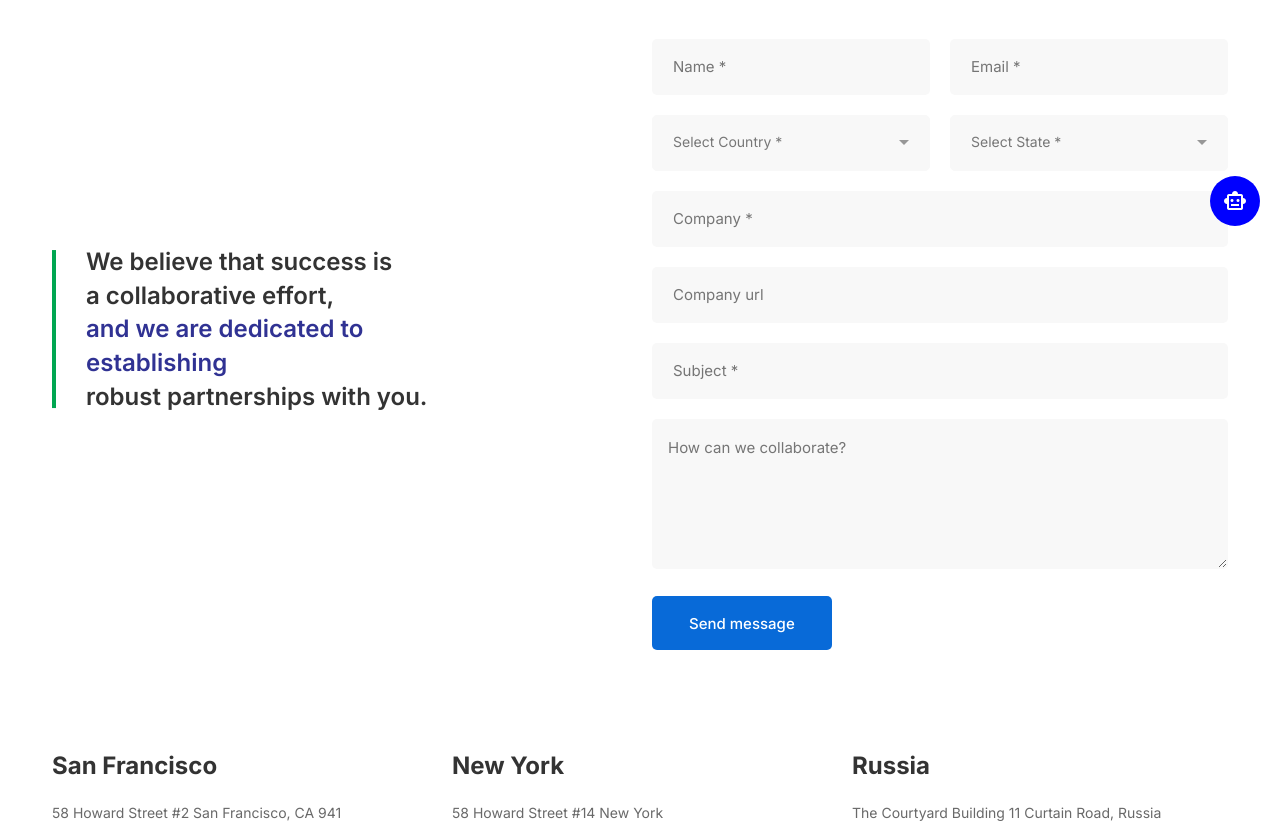
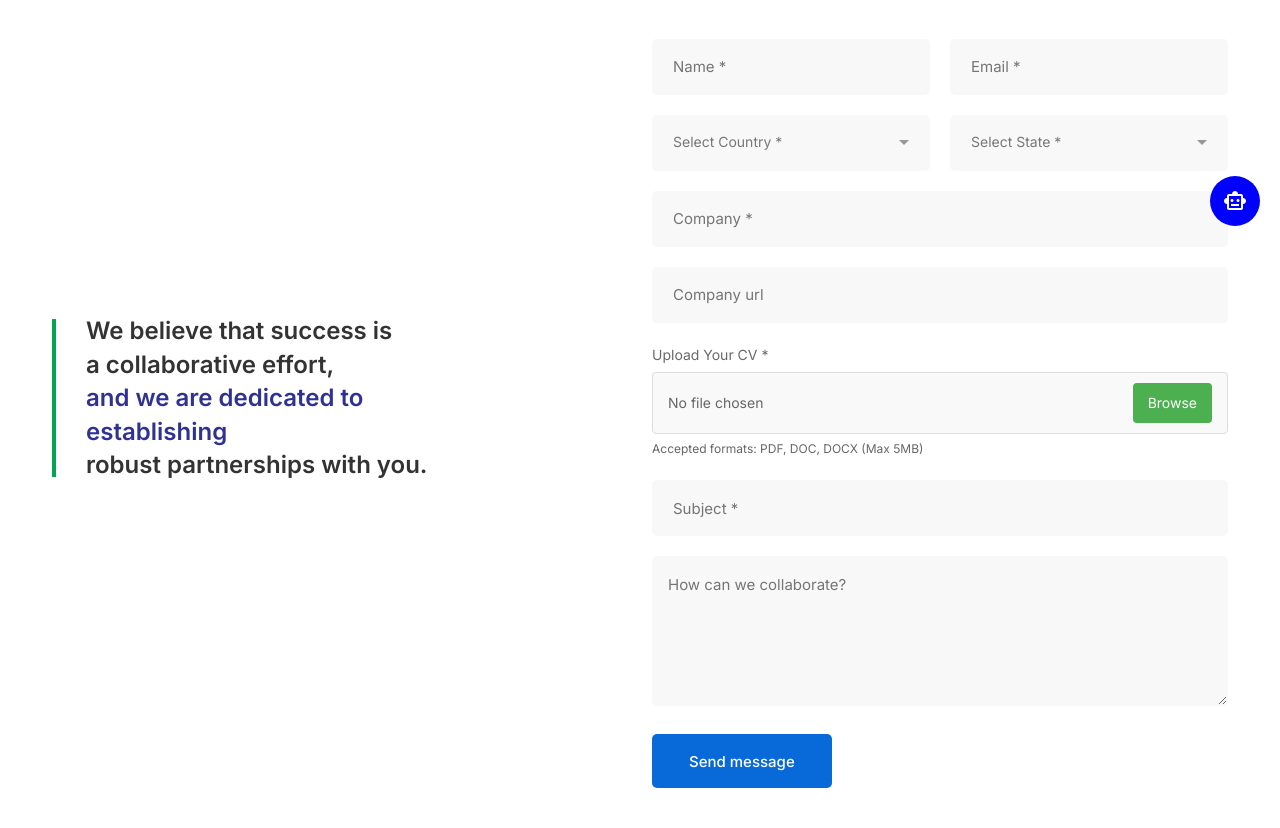
Before and after one commit to ahmedtouahria/isterlab-website, a Django app: page /become-a-partner/ in a window 1280 px wide. Shown: the part 554-1382 px from the top of the page. Run offline with Django 5.2, Linux system fonts and the light colour scheme; data comes from the database, SQL or seed files in the repository; both versions use the stored data as it was after the commit; some libraries are stand-ins or nearby versions.

Commit message:
add cv and country

```diff
--- a/landing/admin.py
+++ b/landing/admin.py
@@ -40,9 +40,15 @@ class BlogAdmin(ModelAdmin):
     model = Blog
     list_display = ['title','created_at']
 
+class BecomepartnerAdmin(ModelAdmin):
+    model = ContactPartner
+    list_display = ['name','email','company','country','state']
+    list_filter = ['country','state']
+
 admin.site.register(Solution,SolutionsAdmin)
 admin.site.register(Service,ServiceAdmin)
 admin.site.register(Coverage,CovergeAdmin)
 admin.site.register(Brand,BrandAdmin)
 admin.site.register(FAQ)
 admin.site.register(Blog,BlogAdmin)
+admin.site.register(ContactPartner,BecomepartnerAdmin)
--- a/landing/models.py
+++ b/landing/models.py
@@ -121,12 +121,13 @@ class ContactPartner(models.Model):
     name = models.CharField(max_length=255)
     company = models.CharField(max_length=255)
     company_url = models.CharField(max_length=255,blank=True, null=True)
-
+    country = models.CharField(max_length=255,blank=True, null=True)
+    state = models.CharField(max_length=255,blank=True, null=True)
     email = models.EmailField(max_length=255)
     subject = models.TextField()
     message = models.TextField()
     created_at = models.DateTimeField(auto_now_add=True)
-
+    cv = models.FileField(upload_to="cvs", max_length=255,blank=True, null=True)
     def __str__(self):
         return self.name
 
--- a/landing/views.py
+++ b/landing/views.py
@@ -120,6 +120,9 @@ def become_a_partner(request):
         con_subject = request.POST.get('con_subject')
         con_company = request.POST.get('company_name')
         con_company_url = request.POST.get('company_url')
+        con_country = request.POST.get('con_country')
+        con_state = request.POST.get('con_state')
+        cv = request.FILES.get('cv')
 
         con_message = request.POST.get('con_message')
         recaptcha_response = request.POST.get('g-recaptcha-response')
@@ -142,7 +145,10 @@ def become_a_partner(request):
                 subject = con_subject,
                 message = con_message,
                 company=con_company,
-                con_company_url = con_company_url
+                con_company_url = con_company_url,
+                country = con_country,
+                state = con_state,
+                cv=cv
             )
             # reCAPTCHA passed, process the form (e.g., send email, save to DB)
             return render(request, 'pages/become_a_partner.html', {"message": "Your message has been sent successfully!"})
--- a/templates/pages/become_a_partner.html
+++ b/templates/pages/become_a_partner.html
@@ -5,6 +5,55 @@
 {% include "components/breadcrumbs.html" with section='Become a partner' %}
 {% endblock breadcrumbs %}
 {% block content %}
+<style>
+    /* File upload styling */
+    .file-upload-label {
+        display: block;
+        width: 100%;
+        cursor: pointer;
+    }
+
+    .file-upload-label input[type="file"] {
+        display: none;
+    }
+
+    .file-upload-custom {
+        display: flex;
+        align-items: center;
+        border: 1px solid #ddd;
+        padding: 10px 15px;
+        border-radius: 4px;
+        background: #f9f9f9;
+        margin-top: 5px;
+    }
+
+    .file-name {
+        flex-grow: 1;
+        color: #666;
+        white-space: nowrap;
+        overflow: hidden;
+        text-overflow: ellipsis;
+    }
+
+    .browse-btn {
+        background: #4CAF50;
+        color: white;
+        border: none;
+        padding: 8px 15px;
+        border-radius: 4px;
+        cursor: pointer;
+    }
+
+    .browse-btn:hover {
+        background: #45a049;
+    }
+
+    .file-hint {
+        font-size: 12px;
+        color: #666;
+        margin-top: 5px;
+    }
+</style>
 
 <div class="site-wrapper-reveal">
     <!--====================  Conact us Section Start ====================-->
@@ -24,7 +73,7 @@
                     {% endif %}
                     <div class="contact-form-wrap">
 
-                        <form id="contact-form-02" method="post">
+                        <form id="contact-form-02" method="post" enctype="multipart/form-data">
                             {% csrf_token %}
                             <div class="contact-form">
                                 <div class="contact-input">
@@ -40,14 +89,14 @@
                                     <div class="contact-inner">
                                         <select name="con_country" id="country" required>
                                             <option value="" disabled selected>Select Country *</option>
-                                            <!-- Countries will be populated by JavaScript -->
+                                            <!-- Countries populated by JavaScript -->
                                         </select>
                                     </div>
 
                                     <div class="contact-inner">
                                         <select name="con_state" id="state" required disabled>
                                             <option value="" disabled selected>Select State *</option>
-                                            <!-- States will be populated based on country selection -->
+                                            <!-- States populated based on country selection -->
                                         </select>
                                     </div>
                                 </div>
@@ -55,8 +104,22 @@
                                     <input name="company_name" type="text" placeholder="Company *" required>
                                 </div>
                                 <div class="contact-inner">
-                                    <input name="company_url" type="text" placeholder="Company url" required>
+                                    <input name="company_url" type="text" placeholder="Company url">
                                 </div>
+
+                                <!-- CV Upload Field -->
+                                <div class="contact-inner">
+                                    <label for="cv-upload" class="file-upload-label">
+                                        <span>Upload Your CV *</span>
+                                        <input name="con_cv" type="file" id="cv-upload" accept=".pdf,.doc,.docx" required>
+                                        <div class="file-upload-custom">
+                                            <span class="file-name">No file chosen</span>
+                                            <button type="button" class="browse-btn">Browse</button>
+                                        </div>
+                                    </label>
+                                    <p class="file-hint">Accepted formats: PDF, DOC, DOCX (Max 5MB)</p>
+                                </div>
+
                                 <div class="contact-inner">
                                     <input name="con_subject" type="text" placeholder="Subject *" required>
                                 </div>
@@ -146,12 +209,36 @@
 
 <script>
     document.addEventListener('DOMContentLoaded', function() {
+
+            // File upload display logic
+    document.getElementById('cv-upload').addEventListener('change', function(e) {
+        const fileName = e.target.files[0] ? e.target.files[0].name : 'No file chosen';
+        document.querySelector('.file-name').textContent = fileName;
+
+        // Basic file validation
+        if (e.target.files[0]) {
+            const fileSize = e.target.files[0].size / 1024 / 1024; // in MB
+            const allowedTypes = ['application/pdf', 'application/msword', 'application/vnd.openxmlformats-officedocument.wordprocessingml.document'];
+
+            if (!allowedTypes.includes(e.target.files[0].type)) {
+                alert('Please upload only PDF or Word documents');
+                e.target.value = '';
+                document.querySelector('.file-name').textContent = 'No file chosen';
+            } else if (fileSize > 5) {
+                alert('File size exceeds 5MB limit');
+                e.target.value = '';
+                document.querySelector('.file-name').textContent = 'No file chosen';
+            }
+        }
+    });
+
+
         const countrySelect = document.getElementById('country');
         const stateSelect = document.getElementById('state');
         let countryData = [];
 
         // Load JSON file
-        fetch(' {% static "assets/countries.json" %}')  // Update this path to your JSON file location
+        fetch(' {% static "assets/countries.json" %}')
             .then(response => {
                 if (!response.ok) {
                     throw new Error('Network response was not ok');
@@ -164,7 +251,6 @@
             })
             .catch(error => {
                 console.error('Error loading country data:', error);
-                // Fallback: You could load a minimal set of countries here if the fetch fails
             });
 
         function populateCountries() {
```
Also changed, not shown: chatbot/migrations/0001_initial.py (added), db.sqlite3, landing/migrations/0008_contactpartner_country_contactpartner_cv_and_more.py (added).
